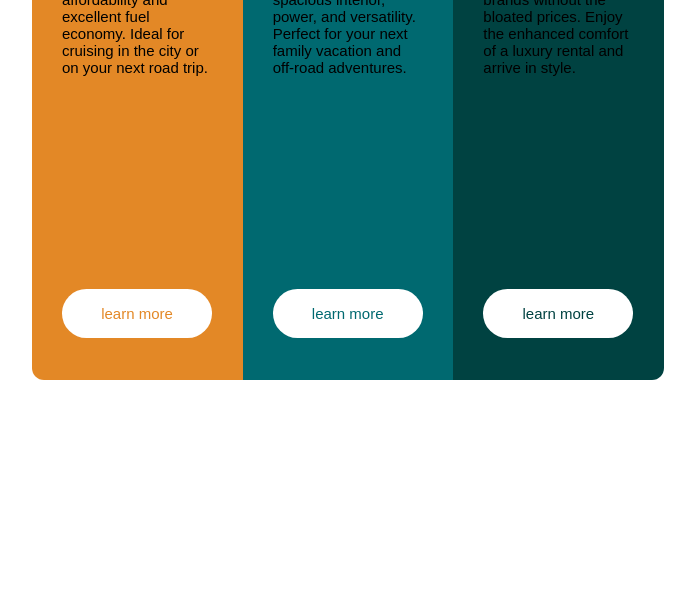
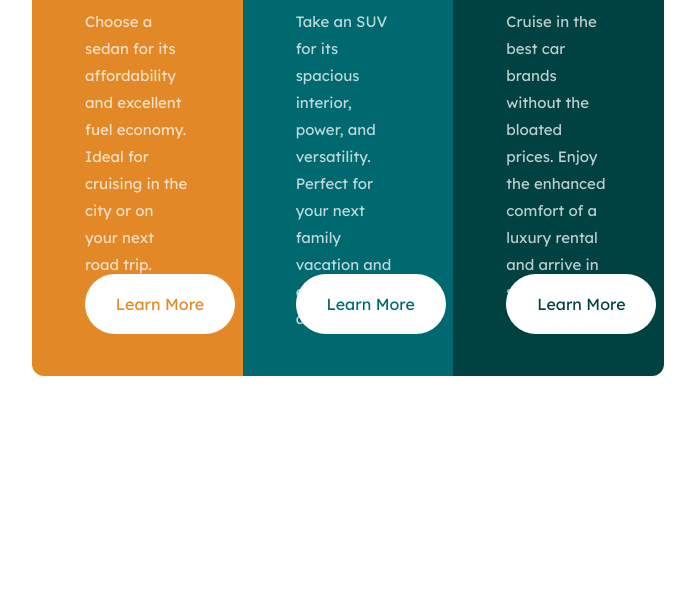
Before and after one commit to MatthiasMatthys/3-column-preview-card-component-main, a plain HTML site: page index.html in a window 1280 px wide. Shown: the part 198-800 px from the top of the page, without its empty margins (292-987 px from the left). Drawn offline with Linux system fonts and the light colour scheme; a web font is replaced by a local one.

Commit message:
Edit styles

```diff
--- a/index.html
+++ b/index.html
@@ -8,7 +8,8 @@
 
   <link rel="icon" type="image/png" sizes="32x32" href="./images/favicon-32x32.png">
   <link rel="stylesheet" type="text/css" href="stylesheets/stylesheet.css">
-  <link rel="stylesheet" href="https://fonts.google.com/specimen/Lexend+Deca">
+  <link rel="stylesheet" href="https://fonts.googleapis.com/css?family=Lexend+Deca">
+  <link rel="stylesheet" href="https://fonts.googleapis.com/css?family=Big+Shoulders+Display">
 
   <title>Frontend Mentor | 3-column preview card component</title>
 
@@ -33,8 +34,8 @@
       <h1>SEDANS</h1>
       <p>Choose a sedan for its affordability and excellent fuel economy. Ideal for cruising in the city
         or on your next road trip.</p>
-      <button class="button">
-        <p style="color:  hsl(31, 77%, 52%);">learn more</p>
+      <button style="--color: hsl(31, 77%, 52%);" class="button">
+        Learn More
       </button>
     </div>
     <div class="card-suvs">
@@ -42,8 +43,8 @@
       <h1>SUVS</h1>
       <p>Take an SUV for its spacious interior, power, and versatility. Perfect for your next family vacation
         and off-road adventures.</p>
-      <button class="button">
-        <p style="color:  hsl(184, 100%, 22%);">learn more</p>
+      <button style="--color: hsl(184, 100%, 22%)" class="button">
+        Learn More
       </button>
     </div>
     <div class="card-luxury">
@@ -51,8 +52,8 @@
       <h1>LUXURY</h1>
       <p>Cruise in the best car brands without the bloated prices. Enjoy the enhanced comfort of a luxury
         rental and arrive in style.</p>
-      <button class="button">
-        <p style="color:  hsl(179, 100%, 13%);">learn more</p>
+      <button style="--color: hsl(179, 100%, 13%)" class="button">
+        Learn More
       </button>
     </div>
   </div>
--- a/stylesheets/stylesheet.css
+++ b/stylesheets/stylesheet.css
@@ -8,25 +8,25 @@
 
 .card-sedan {
     background-color: hsl(31, 77%, 52%);
-    width: 375px;
-    height: 500px;
+    width: 275px;
+    height: 450px;
     border-radius: 12px 0px 0px 12px;
-    padding: 30px;
+    padding: 53px;
 }
 
 .card-luxury {
     background-color: hsl(179, 100%, 13%);
-    width: 375px;
-    height: 500px;
+    width: 275px;
+    height: 450px;
     border-radius: 0px 12px 12px 0px;
-    padding: 30px;
+    padding: 53px;
 }
 
 .card-suvs {
     background-color: hsl(184, 100%, 22%);
-    width: 375px;
-    height: 500px;
-    padding: 30px;
+    width: 275px;
+    height: 450px;
+    padding: 53px;
 
 }
 
@@ -34,7 +34,7 @@
     padding: 50px;
 }
 
-.button {
+button {
     position: absolute;
     bottom: 50px;
     background-color: white;
@@ -43,18 +43,37 @@
     text-decoration: none;
     display: inline-block;
     font-size: 16px;
+    padding-top: 20px;
+    padding-bottom: 20px;
     margin: 0px 4px 2px 0px;
     width: 150px;
     border-radius: 64px;
+    color: var(--color);
+    font-family: "Lexend Deca", sans-serif;
+}
+button:hover {
+    border: 3px solid white;
+    color: white;
+    background-color: var(--color);
+    cursor: pointer;
+
 }
 
 h1 {
     font-family: "Big Shoulders Display", sans-serif;
+    font-weight: 700;
+    color: white;
+    font-size: 36px;
+    letter-spacing: 2px;
+
 }
 
 p {
     font-size: 15px;
-    font-family: "exend Deca", sans-serif;
+    font-family: "Lexend Deca", sans-serif;
+    color: hsla(0, 0%, 100%, 0.75);
+    font-weight: 400;
+    line-height: 1.8;
 }
 
 @media only screen and (max-width: 600px) {
@@ -66,26 +85,28 @@ p {
         display: block;
         margin: auto;
         width: 70%;
-        border: 1px solid green;
 
     }
 
     .card-sedan {
         background-color: hsl(31, 77%, 52%);
-        width: 75%;
+        width: 60%;
         border-radius: 12px 12px 0px 0px;
+        height: 400px;
 
     }
 
     .card-luxury {
         background-color: hsl(179, 100%, 13%);
-        width: 75%;
+        width: 60%;
         border-radius: 0px 0px 12px 12px;
+        height: 400px;
     }
 
     .card-suvs {
         background-color: hsl(184, 100%, 22%);
-        width: 75%;
+        width: 60%;
+        height: 400px;
 
     }
 
```
